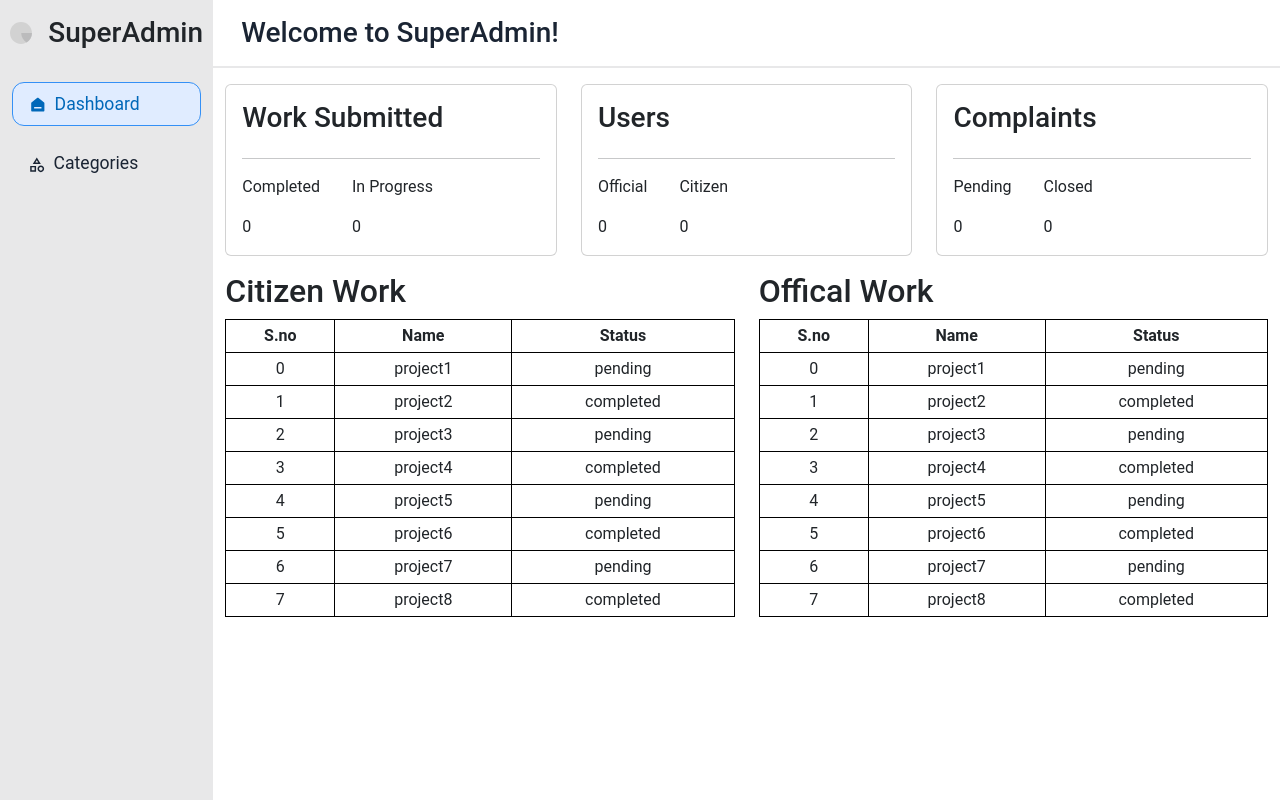
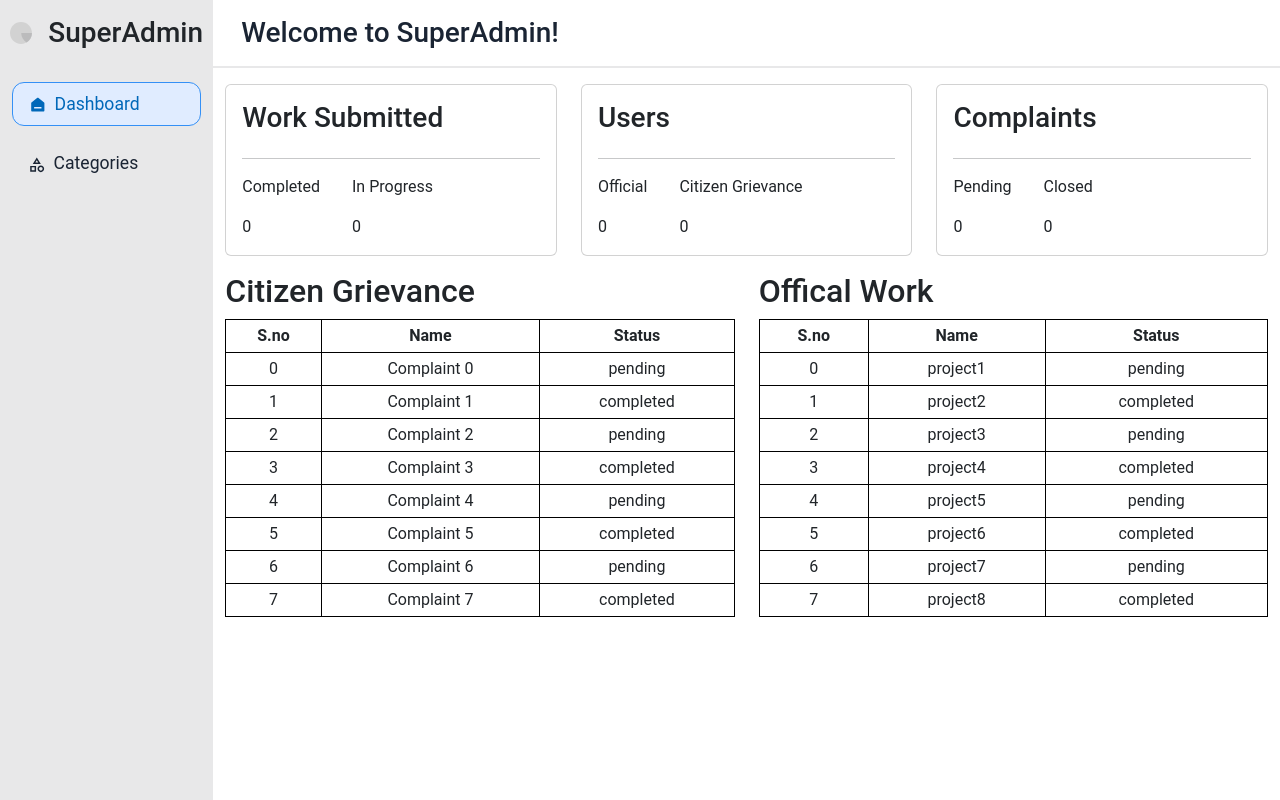
Before and after one commit to Ayushi166/frontend_super_admin, a React (Create React App) app: page /Dashboard in a window 1280 px wide. Built offline with nearby package versions, Linux system fonts and the light colour scheme.

Commit message:
latest changes

```diff
--- a/src/components/dashboard/Dashboard.jsx
+++ b/src/components/dashboard/Dashboard.jsx
@@ -83,7 +83,7 @@ const Dashboard = () => {
                 </div>
                 <Divider/>
                 <div>
-                <p>Citizen</p>
+                <p>Citizen Grievance</p>
     <p>0</p>
                 </div>
               </div>
@@ -107,7 +107,7 @@ const Dashboard = () => {
               </div>
             </div>
             <div className="col-lg-6" >
-              <h2>Citizen Work</h2>
+              <h2>Citizen Grievance</h2>
               <table className="w-100 text-center" >
                 <thead >
                   <tr>
@@ -122,7 +122,7 @@ const Dashboard = () => {
                       return(
                         <tr key={key} >
                           <td className="p-1" >{key}</td>
-                          <td className="p-1" >{value.name}</td>
+                          <td className="p-1" >{"Complaint " + key }</td>
                           <td className="p-1" >{value.status}</td>
                         </tr>
                       )
```
